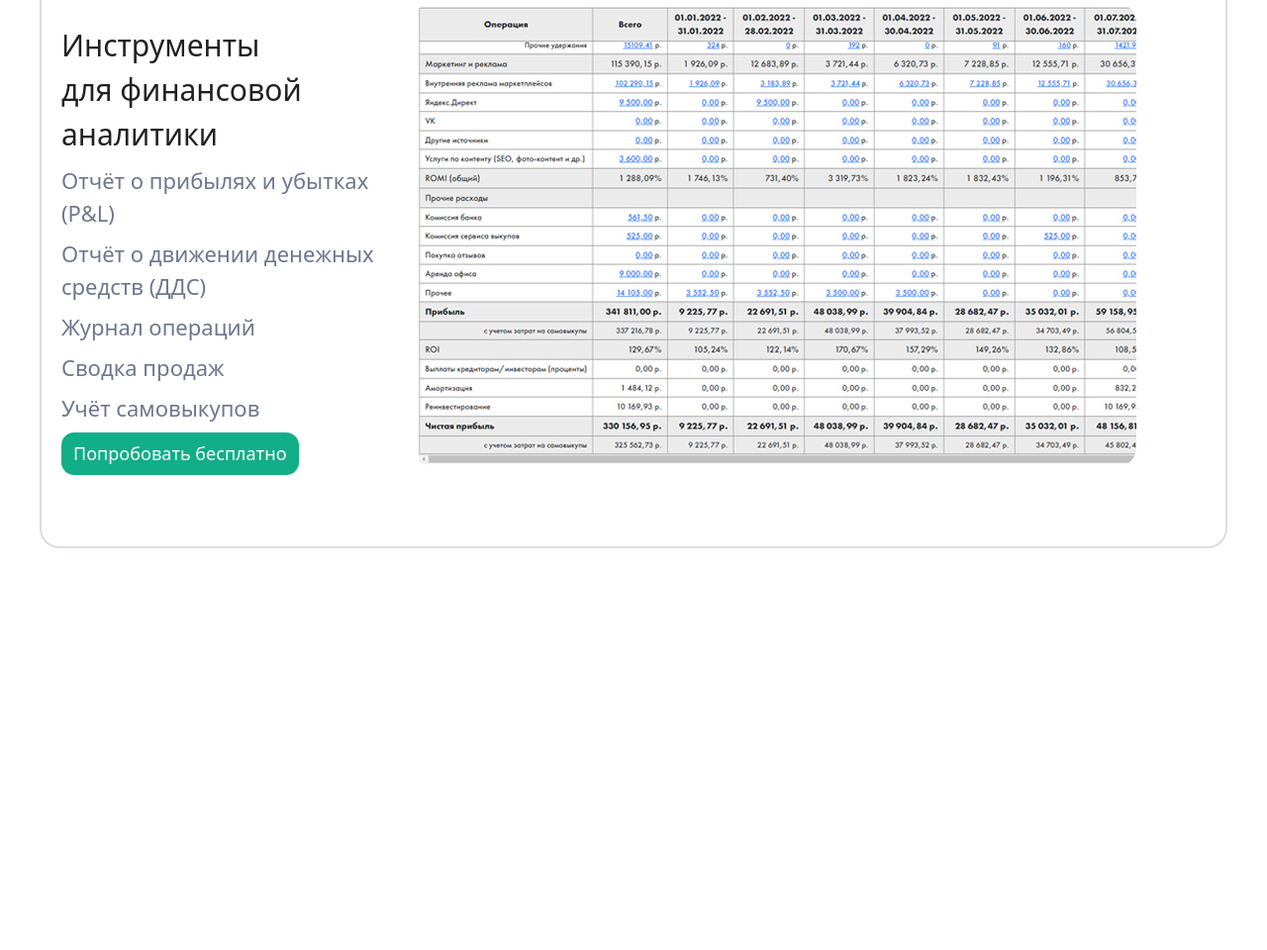
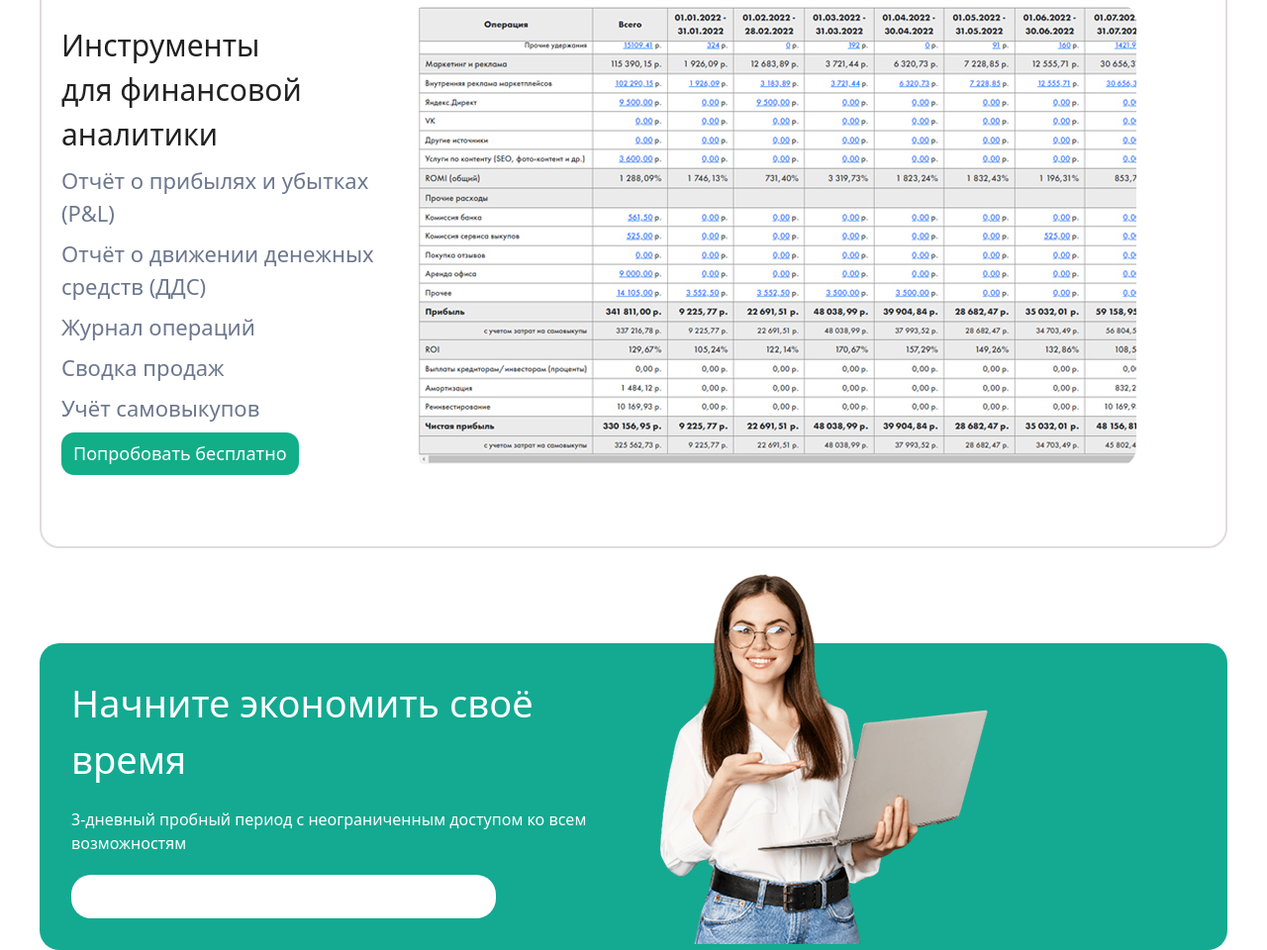
Before and after one commit to tolibovmuhamad/Figma-, a website: page src/index.html in a window 1280 px wide. Shown: the part 1103-2063 px from the top of the page at 99% size. Before the commit the page ends 1657 px from the top, so only its background shows below. Drawn offline with Linux system fonts and the light colour scheme.

Commit message:
for commit

```diff
--- a/src/index.html
+++ b/src/index.html
@@ -81,5 +81,16 @@
                 </div>
           </div>
     </div>
+    <div class="max-w-300 m-auto lg:mt-24 mt-80 lg:h-77.5 h-200 bg-[#13AA91] rounded-[20px] flex flex-col lg:flex-row">
+        <div class="lg:w-[50%] w-full flex flex-col justify-center gap-5 p-8">
+             <h1 class="text-[38px] text-white">Начните экономить своё время</h1>
+             <p class="text-[16px] text-white">3-дневный пробный период с неограниченным доступом ко всем возможностям</p>
+             <div class="w-[80%] h-13 bg-white rounded-[20px]">
+             </div>
+            </div>
+            <div class="relative lg:bottom-20">
+               <img src="./[removal 1.png" alt="">
+            </div>
+    </div>
 </body>
 </html>
```
Also changed, not shown: src/[removal 1.png (added), src/output.css.
